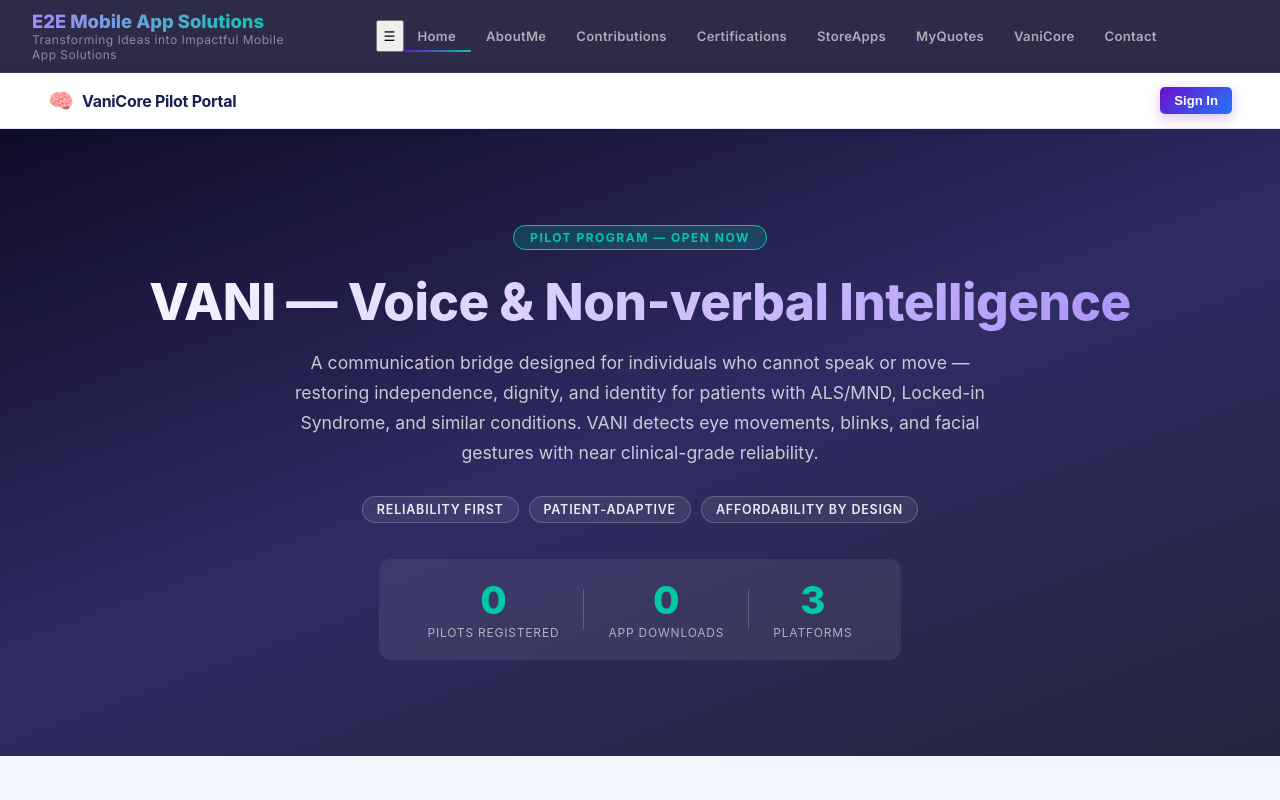
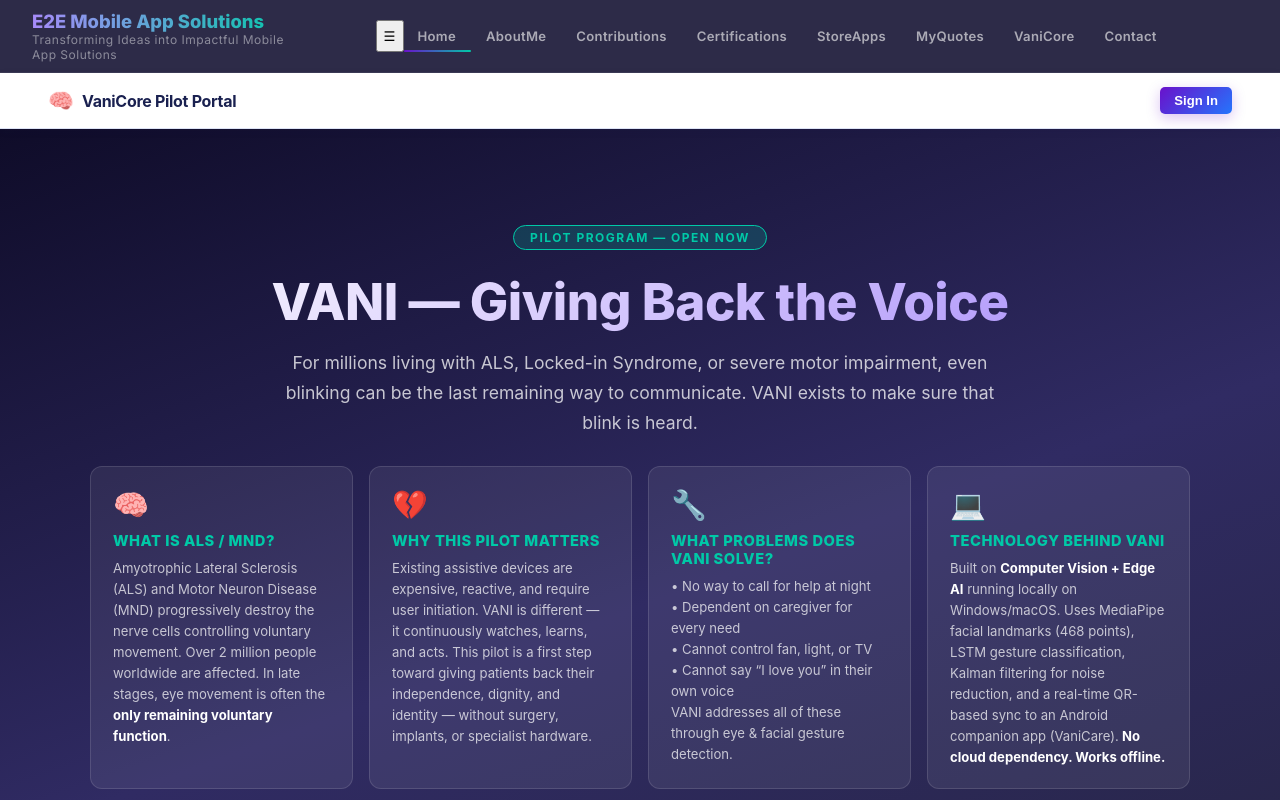
Before and after one commit to pavan-kumar-arepu/E2EMobileAppsSite, a React (Create React App) app: page /vanicore in a window 1280 px wide. Shown: the top 800 px of the page. Built offline with nearby package versions, Linux system fonts and the light colour scheme.

Commit message:
Fix stats counts; add MDM/MAM achievement; rewrite VANI hero with context cards

```diff
--- a/src/components/Tabs/AboutMe/AboutMe.js
+++ b/src/components/Tabs/AboutMe/AboutMe.js
@@ -4,7 +4,7 @@ import "./AboutMe.css";
 const STATS = [
   { value: "16+",  label: "Years Experience" },
   { value: "30+",  label: "Apps Shipped" },
-  { value: "200+", label: "POCs / Repos" },
+  { value: "175+", label: "POCs / Repos" },
   { value: "4",    label: "Countries" },
 ];
 
@@ -43,8 +43,8 @@ const ACHIEVEMENTS = [
   { icon: "🏆", text: "Best Team Award — TCS Internal 2021 for a successful iOS project." },
   { icon: "🧠", text: "Context Master — TCS Internal 2020/2023 for process improvement." },
   { icon: "💡", text: "Ranked Top 3 in the 2017 Healthcare Ideathon for innovation." },
+  { icon: "🏢", text: "Worked as MDM & MAM Admin — deployed 200+ iOS and Android apps across enterprise using AirWatch / Apperian / MobileIron across 20+ countries." },
   { icon: "📱", text: "Shipped 25–30 professional mobile apps (iOS, Android, React Native, Flutter) for enterprise clients." },
-  { icon: "🏪", text: "Published 200+ apps in enterprise stores (AirWatch / Apperian / MobileIron) across 20+ countries." },
   { icon: "🚀", text: "Launched 10+ consumer apps to the App Store and Google Play Store." },
   { icon: "🔥", text: "Maintained a 365-day coding streak on Scalar." },
   { icon: "🎓", text: "Trained 150+ students and professionals; interviewed 100+ engineering candidates as a panelist." },
--- a/src/components/Tabs/Home/QuickView.js
+++ b/src/components/Tabs/Home/QuickView.js
@@ -82,7 +82,7 @@ const QuickView = () => (
             <span className="qv-stat-label">Years Exp.</span>
           </div>
           <div className="qv-stat">
-            <span className="qv-stat-num">175+</span>
+            <span className="qv-stat-num">30+</span>
             <span className="qv-stat-label">Apps Shipped</span>
           </div>
           <div className="qv-stat">
--- a/src/components/Tabs/VaniCore/VaniCore.css
+++ b/src/components/Tabs/VaniCore/VaniCore.css
@@ -192,6 +192,40 @@
   padding: 5px 14px;
   border-radius: 20px;
 }
+/* ── Hero info cards ─────────────────────────────────────────────────────── */
+.vc-hero-cards {
+  display: grid;
+  grid-template-columns: repeat(auto-fit, minmax(240px, 1fr));
+  gap: 16px;
+  max-width: 1100px;
+  margin: 0 auto 36px;
+  text-align: left;
+}
+.vc-hero-card {
+  background: rgba(255,255,255,.07);
+  border: 1px solid rgba(255,255,255,.12);
+  border-radius: var(--vc-radius);
+  padding: 20px 22px;
+  transition: background .2s;
+}
+.vc-hero-card:hover { background: rgba(255,255,255,.11); }
+.vc-hero-card-icon { font-size: 1.8rem; margin-bottom: 10px; }
+.vc-hero-card h3 {
+  font-size: .92rem;
+  font-weight: 800;
+  color: var(--vc-teal);
+  margin: 0 0 8px;
+  text-transform: uppercase;
+  letter-spacing: .5px;
+}
+.vc-hero-card p {
+  font-size: .82rem;
+  color: rgba(255,255,255,.72);
+  line-height: 1.6;
+  margin: 0;
+}
+.vc-hero-card p strong { color: #fff; }
+
 .vc-hero-stats {
   display: flex;
   flex-wrap: wrap;
--- a/src/components/Tabs/VaniCore/VaniCore.js
+++ b/src/components/Tabs/VaniCore/VaniCore.js
@@ -84,17 +84,61 @@ const TopBar = ({ auth, onLogin, onLogout }) => (
 const Hero = ({ pilotCount, totalDownloads }) => (
   <section className="vc-hero">
     <div className="vc-hero-badge">Pilot Program — Open Now</div>
-    <h1 className="vc-hero-title">VANI — Voice &amp; Non-verbal Intelligence</h1>
+    <h1 className="vc-hero-title">VANI — Giving Back the Voice</h1>
     <p className="vc-hero-sub">
-      A communication bridge designed for individuals who cannot speak or move — restoring
-      independence, dignity, and identity for patients with ALS/MND, Locked-in Syndrome,
-      and similar conditions. VANI detects eye movements, blinks, and facial gestures with
-      near clinical-grade reliability.
+      For millions living with ALS, Locked-in Syndrome, or severe motor impairment,
+      even blinking can be the last remaining way to communicate. VANI exists to make sure that blink is heard.
     </p>
+
+    <div className="vc-hero-cards">
+      <div className="vc-hero-card">
+        <div className="vc-hero-card-icon">🧠</div>
+        <h3>What is ALS / MND?</h3>
+        <p>
+          Amyotrophic Lateral Sclerosis (ALS) and Motor Neuron Disease (MND) progressively destroy
+          the nerve cells controlling voluntary movement. Over 2 million people worldwide are affected.
+          In late stages, eye movement is often the <strong>only remaining voluntary function</strong>.
+        </p>
+      </div>
+      <div className="vc-hero-card">
+        <div className="vc-hero-card-icon">💔</div>
+        <h3>Why This Pilot Matters</h3>
+        <p>
+          Existing assistive devices are expensive, reactive, and require user initiation.
+          VANI is different — it continuously watches, learns, and acts.
+          This pilot is a first step toward giving patients back their independence,
+          dignity, and identity — without surgery, implants, or specialist hardware.
+        </p>
+      </div>
+      <div className="vc-hero-card">
+        <div className="vc-hero-card-icon">🔧</div>
+        <h3>What Problems Does VANI Solve?</h3>
+        <p>
+          • No way to call for help at night<br/>
+          • Dependent on caregiver for every need<br/>
+          • Cannot control fan, light, or TV<br/>
+          • Cannot say “I love you” in their own voice<br/>
+          VANI addresses all of these through eye &amp; facial gesture detection.
+        </p>
+      </div>
+      <div className="vc-hero-card">
+        <div className="vc-hero-card-icon">💻</div>
+        <h3>Technology Behind VANI</h3>
+        <p>
+          Built on <strong>Computer Vision + Edge AI</strong> running locally on Windows/macOS.
+          Uses MediaPipe facial landmarks (468 points), LSTM gesture classification,
+          Kalman filtering for noise reduction, and a real-time QR-based sync to an Android companion app (VaniCare).
+          <strong> No cloud dependency. Works offline.</strong>
+        </p>
+      </div>
+    </div>
+
     <div className="vc-hero-principles">
       <span className="vc-principle">Reliability First</span>
       <span className="vc-principle">Patient-Adaptive</span>
       <span className="vc-principle">Affordability by Design</span>
+      <span className="vc-principle">No Implants. No Surgery.</span>
+      <span className="vc-principle">Works Offline</span>
     </div>
     <div className="vc-hero-stats">
       <div className="vc-hero-stat">
```
Also changed, not shown: 11 other files (tests, documents, lock files or other folders).
